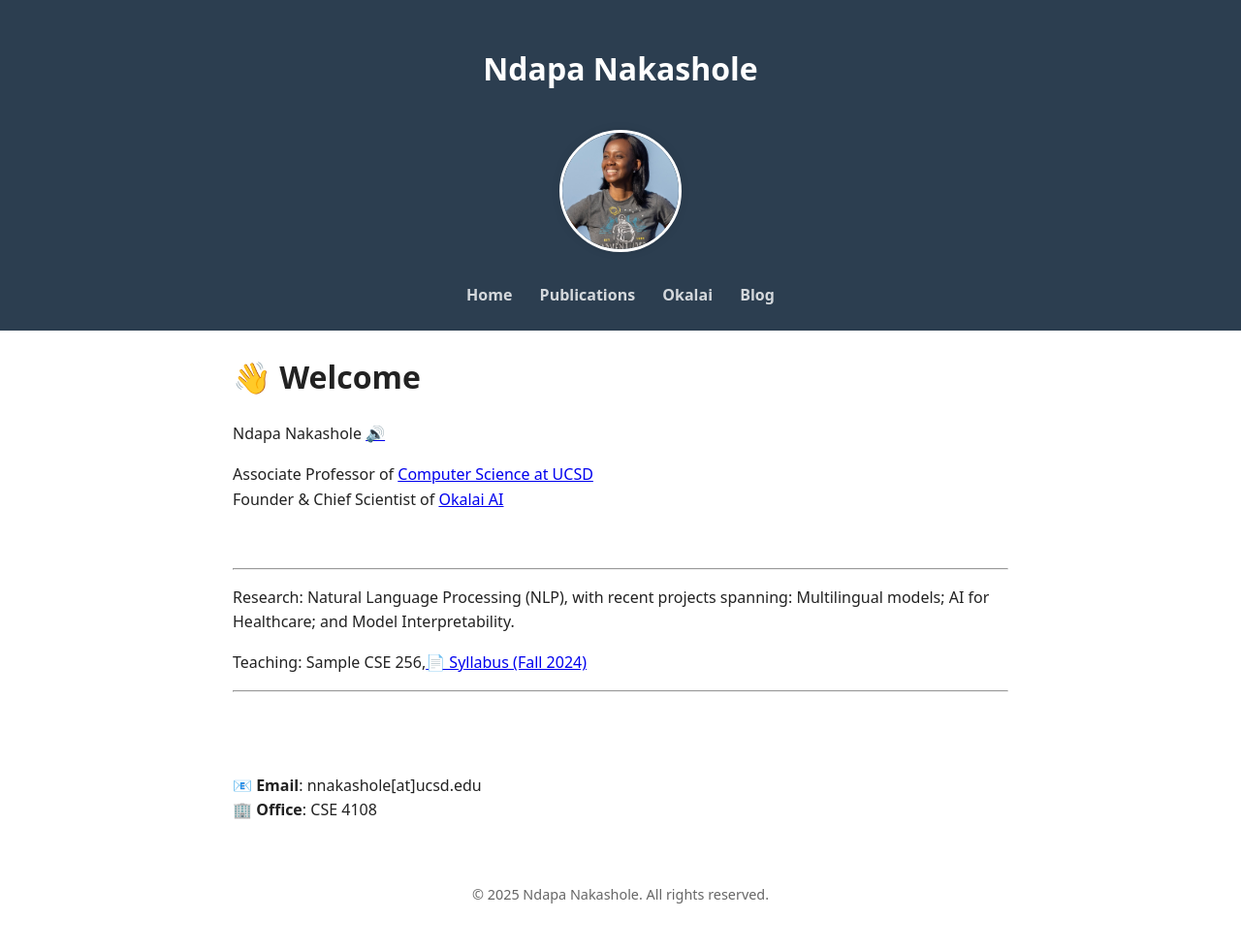
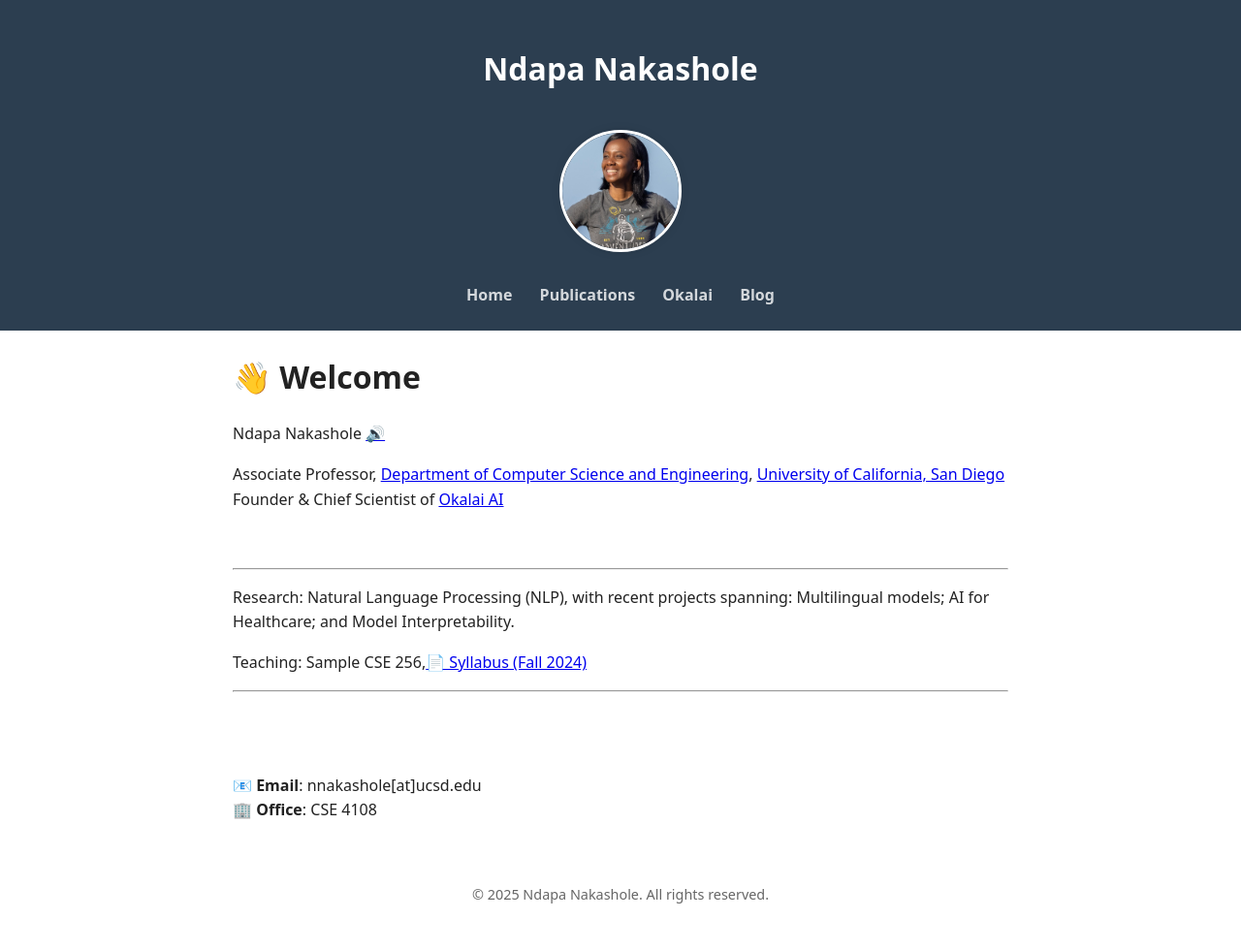
Before and after one commit to ndapa/ndapa.github.io, a Jekyll site: the page built from index.md, in a window 1280 px wide. Shown: the whole page at 97% size. Built offline with Jekyll 4.4.1, drawn with Linux system fonts in a browser that asks for light colours.

Commit message:
Update index.md

```diff
--- a/index.md
+++ b/index.md
@@ -8,7 +8,7 @@ title: "Home"
 Ndapa Nakashole
 [🔊]( {{ '/assets/audio/name.mp3' | relative_url }} )
 
-Associate Professor of [Computer Science at UCSD](https://cse.ucsd.edu/)
+Associate Professor,  [Department of Computer Science and Engineering](https://cse.ucsd.edu/), [University of California, San Diego](https://cse.ucsd.edu/)
 Founder & Chief Scientist of [Okalai AI](https://okalai.org)
 
 <br>
```
